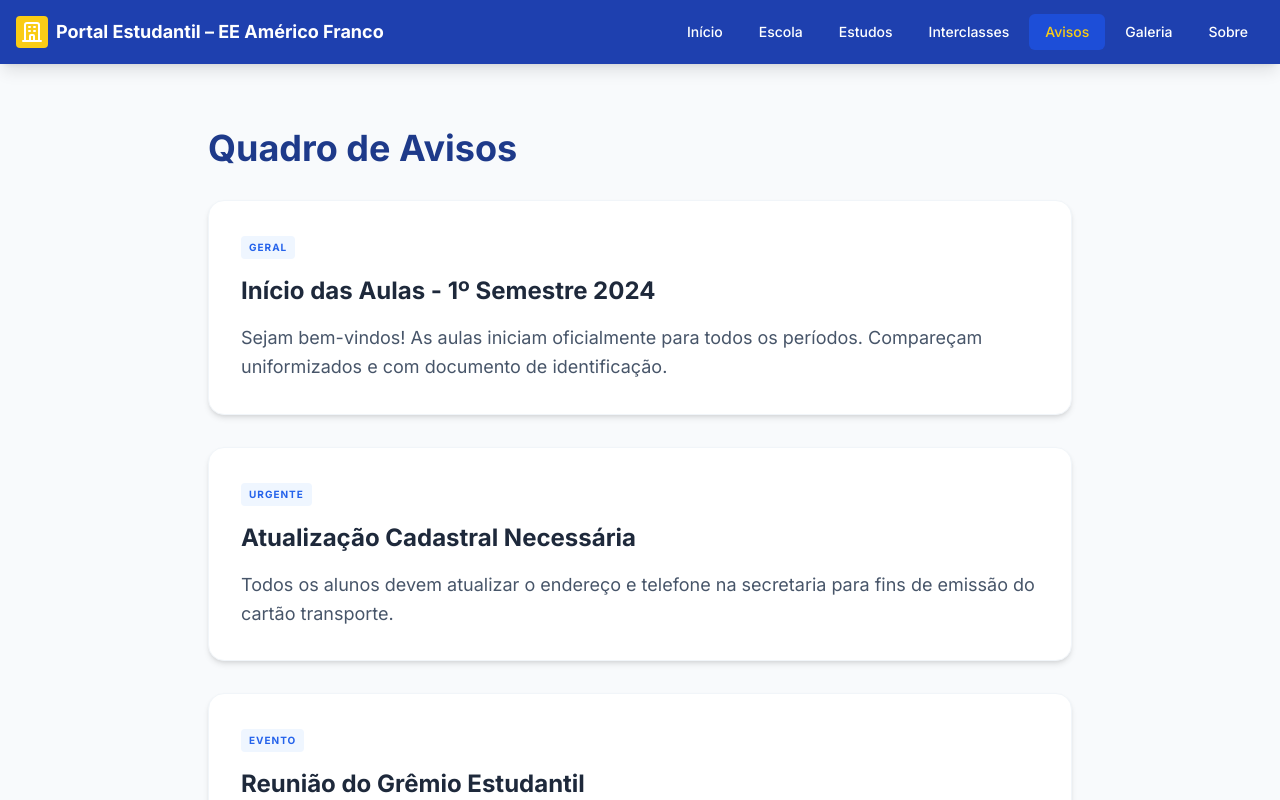
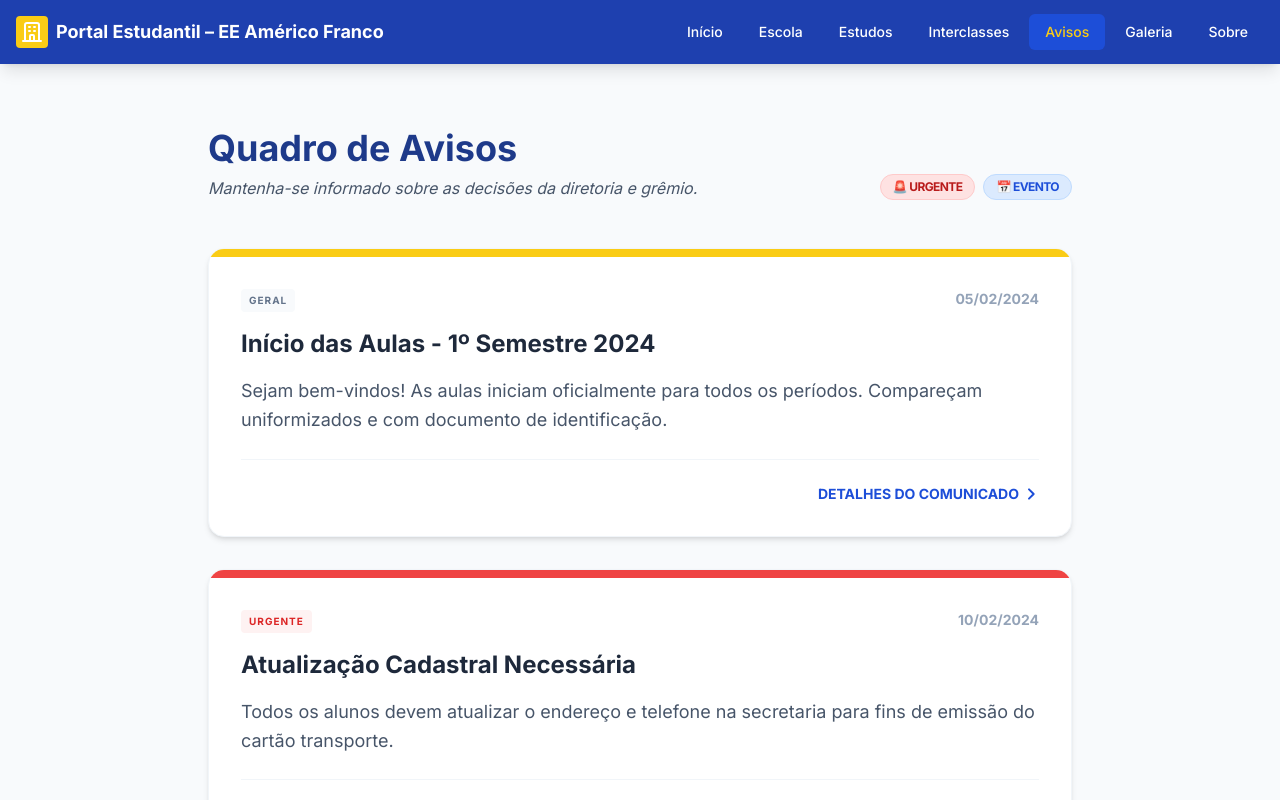
Before and after one commit to Pedroo454/test01, a React (Vite) app: page / in a window 1280 px wide. Both pictures are taken after a click on the button "Avisos". Shown: the top 800 px of the page. Built offline with nearby package versions, Linux system fonts and the light colour scheme.

Commit message:
Update AnnouncementsPage.tsx

```diff
--- a/pages/AnnouncementsPage.tsx
+++ b/pages/AnnouncementsPage.tsx
@@ -1,16 +1,51 @@
+
 import React from 'react';
 import { ANNOUNCEMENTS } from '../constants';
 
 const AnnouncementsPage: React.FC = () => {
   return (
     <div className="container mx-auto px-4 py-16 max-w-4xl">
-      <h1 className="text-4xl font-extrabold text-blue-900 mb-8">Quadro de Avisos</h1>
+      <div className="flex flex-col md:flex-row md:items-end justify-between mb-12 gap-4">
+        <div>
+          <h1 className="text-4xl font-extrabold text-blue-900 mb-2">Quadro de Avisos</h1>
+          <p className="text-slate-600 italic">Mantenha-se informado sobre as decisões da diretoria e grêmio.</p>
+        </div>
+        <div className="flex space-x-2">
+          <span className="bg-red-100 text-red-700 px-3 py-1 rounded-full text-xs font-bold border border-red-200 uppercase tracking-tighter">🚨 Urgente</span>
+          <span className="bg-blue-100 text-blue-700 px-3 py-1 rounded-full text-xs font-bold border border-blue-200 uppercase tracking-tighter">📅 Evento</span>
+        </div>
+      </div>
+
       <div className="space-y-8">
         {ANNOUNCEMENTS.map((item) => (
-          <article key={item.id} className="bg-white rounded-2xl shadow-md border border-slate-100 overflow-hidden p-8">
-            <span className="text-[10px] font-black uppercase px-2 py-1 rounded bg-blue-50 text-blue-600 tracking-widest mb-4 inline-block">{item.category}</span>
-            <h2 className="text-2xl font-bold text-slate-800 mb-4">{item.title}</h2>
-            <p className="text-slate-600 leading-relaxed text-lg">{item.content}</p>
+          <article key={item.id} className="bg-white rounded-2xl shadow-md border border-slate-100 overflow-hidden group hover:shadow-xl transition-shadow">
+            <div className={`h-2 w-full ${
+              item.category === 'Urgente' ? 'bg-red-500' :
+              item.category === 'Evento' ? 'bg-blue-500' : 'bg-yellow-400'
+            }`}></div>
+            <div className="p-8">
+              <div className="flex justify-between items-start mb-4">
+                <span className={`text-[10px] font-black uppercase px-2 py-1 rounded tracking-widest ${
+                  item.category === 'Urgente' ? 'bg-red-50 text-red-600' :
+                  item.category === 'Evento' ? 'bg-blue-50 text-blue-600' : 'bg-slate-50 text-slate-500'
+                }`}>
+                  {item.category}
+                </span>
+                <time className="text-sm font-bold text-slate-400">{item.date}</time>
+              </div>
+              <h2 className="text-2xl font-bold text-slate-800 mb-4 group-hover:text-blue-800 transition-colors">{item.title}</h2>
+              <p className="text-slate-600 leading-relaxed text-lg mb-6">
+                {item.content}
+              </p>
+              <div className="pt-6 border-t border-slate-100 flex justify-end">
+                <button className="text-blue-700 font-bold text-sm uppercase flex items-center group-hover:translate-x-1 transition-transform">
+                  Detalhes do Comunicado
+                  <svg xmlns="http://www.w3.org/2000/svg" className="h-4 w-4 ml-1" fill="none" viewBox="0 0 24 24" stroke="currentColor">
+                    <path strokeLinecap="round" strokeLinejoin="round" strokeWidth={3} d="M9 5l7 7-7 7" />
+                  </svg>
+                </button>
+              </div>
+            </div>
           </article>
         ))}
       </div>
```
